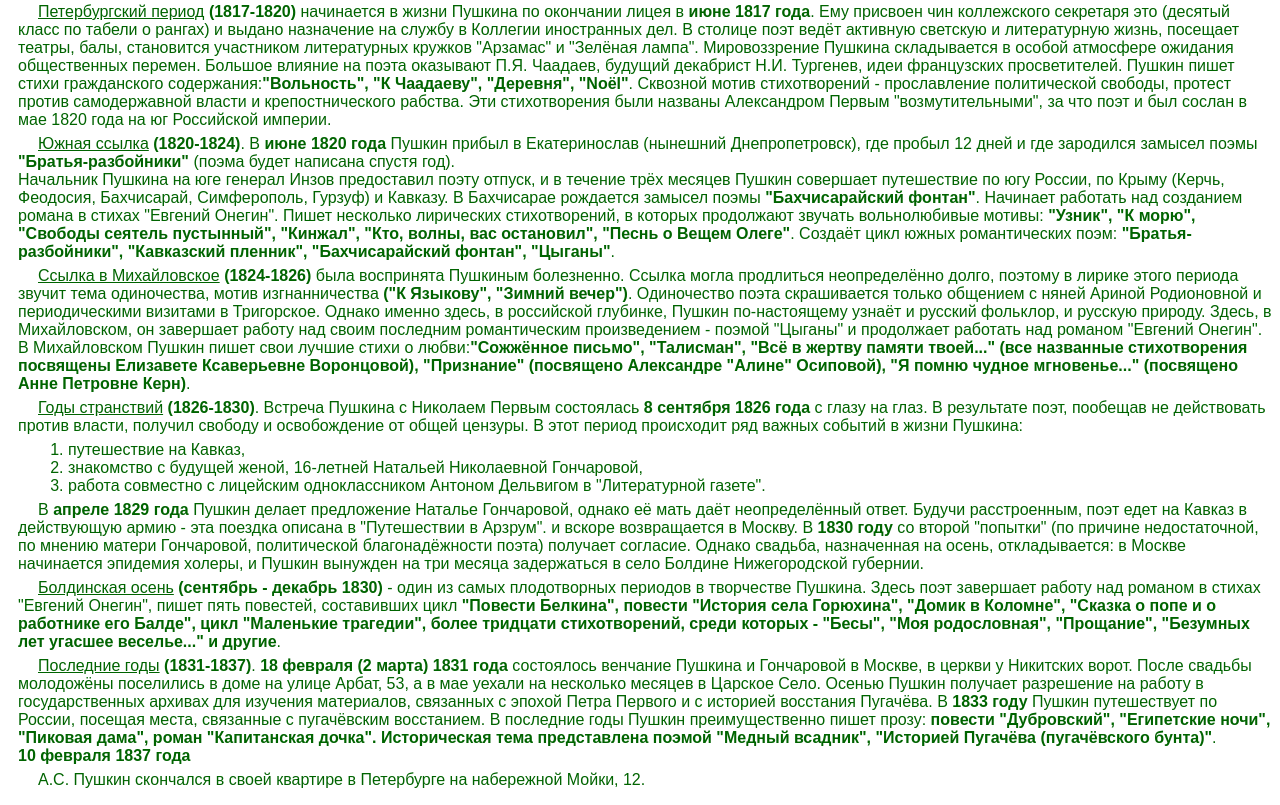
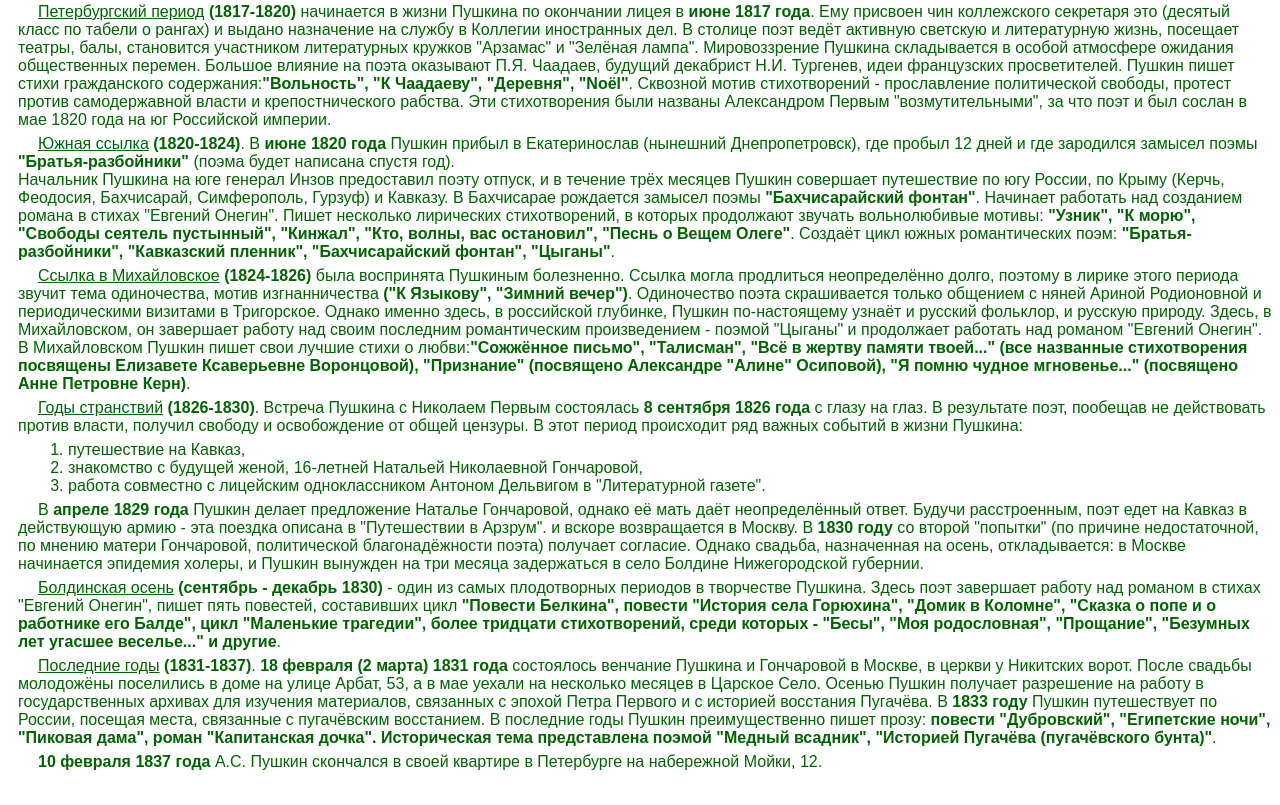
Before and after one commit to AnMMalinina/AnMMalinina.github.io, a plain HTML site: page index.html in a window 1280 px wide. Shown: the part 576-1381 px from the top of the page. Drawn offline with Linux system fonts and the light colour scheme.

Commit message:
Update index.html

```diff
--- a/index.html
+++ b/index.html
@@ -35,7 +35,6 @@
 <p style="font-family:arial; margin-left:10px; margin-top:-10px; text-align:left; color:006400; text-indent: 20px"><u>Болдинская осень</u> <b>(сентябрь - декабрь 1830)</b> - один из самых плодотворных периодов в творчестве Пушкина. Здесь поэт завершает работу над романом в стихах "Евгений Онегин", пишет пять повестей, составивших цикл <b>"Повести Белкина", повести "История села Горюхина", "Домик в Коломне", "Сказка о попе и о работнике его Балде", цикл "Маленькие трагедии", более тридцати стихотворений, среди которых - "Бесы", "Моя родословная", "Прощание", "Безумных лет угасшее веселье..." и другие</b>.</p>
 <p style="font-family:arial; margin-left:10px; margin-top:-10px; text-align:left; color:006400; text-indent: 20px"><u>Последние годы</u> <b>(1831-1837)</b>. <b>18 февраля (2 марта) 1831 года</b> состоялось венчание Пушкина и Гончаровой в Москве, в церкви у Никитских ворот. После свадьбы молодожёны поселились в доме на улице Арбат, 53, а в мае уехали на несколько месяцев в Царское Село. Осенью Пушкин получает разрешение на работу в государственных архивах для изучения материалов, связанных с эпохой Петра Первого и с историей восстания Пугачёва. В <b>1833 году</b> Пушкин путешествует по России, посещая места, связанные с пугачёвским восстанием.
 В последние годы Пушкин преимущественно пишет прозу: <b>повести "Дубровский", "Египетские ночи", "Пиковая дама", роман "Капитанская дочка". Историческая тема представлена поэмой "Медный всадник", "Историей Пугачёва (пугачёвского бунта)"</b>.
-<br><b>10 февраля 1837 года</b>
-  <p style="font-family:arial; margin-left:10px; margin-top:-10px; text-align:left; color:006400; text-indent: 20px">А.С. Пушкин скончался в своей квартире в Петербурге на набережной Мойки, 12.</p>
+  <p style="font-family:arial; margin-left:10px; margin-top:-10px; text-align:left; color:006400; text-indent: 20px"><b>10 февраля 1837 года</b> А.С. Пушкин скончался в своей квартире в Петербурге на набережной Мойки, 12.</p>
   </body>
 </html>
```
